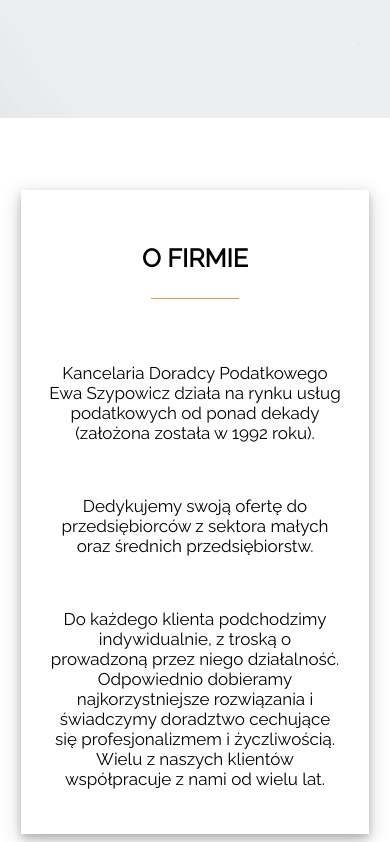
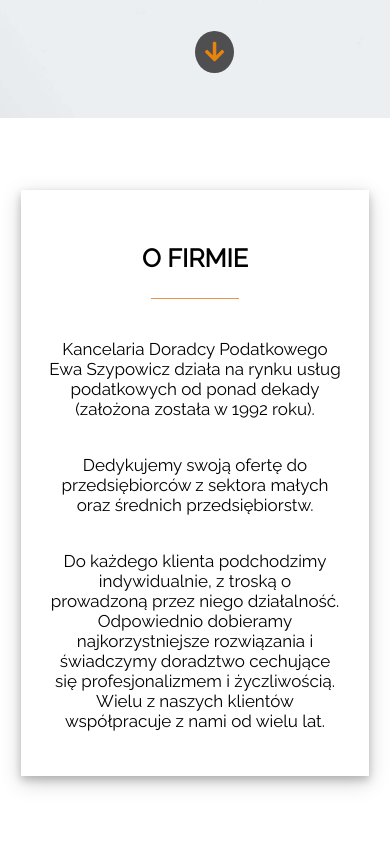
Before and after one commit to Moniaesz/Flexbox_Website, a website: page index.html in a window 390 px wide. Shown: the part 726-1568 px from the top of the page. Drawn offline with Linux system fonts and the light colour scheme.

Commit message:
Arrow icon

```diff
--- a/index.html
+++ b/index.html
@@ -37,6 +37,10 @@
       <div class="hero-text">
         <h1>Kancelaria Doradcy Podatkowego </br><span class="name-color">Ewa Szypowicz</span></h1>
         <h4>Rodzinna firma z dobrymi tradycjami</h4>
+        <div class="arrow">
+          <a href="#o-firmie"><i class="fas fa-arrow-down"></i></a>
+
+        </div>
       </div>
     </section>
 
--- a/sass/main.scss
+++ b/sass/main.scss
@@ -113,11 +113,29 @@
   flex-direction: column;
   padding-left: 2rem;
   padding-right: 2rem;
-}
+  }
 
 .hero-text {
   padding-top: 15rem;
 }
+
+.arrow {
+
+
+  i {
+    font-size: 1.6rem;
+    position: absolute;
+    // position: relative;
+    bottom: 2em;
+    background: #4f4f52;
+    padding: 1.2%;
+    border-radius: 100%;
+    color:  #E8830C;
+
+  }
+}
+
+
 
 h1, h4 {
   color: #343436;
@@ -138,6 +156,8 @@
 }
 
 
+
+
 /*
 * === OFIRMIE SECTION ===
 */
@@ -147,6 +167,7 @@
 
   p {
     font-size: 20px;
+    margin-top: 0;
   }
 }
 
@@ -156,7 +177,7 @@
 
   hr {
     width: 20%;
-    margin-bottom: 4rem;
+    margin-bottom: 2.5rem;
     height: 1.5px;
     background-color: #E8954C;
     border: 0;
@@ -530,6 +551,12 @@
     width: 100%;
     box-shadow: 0 4px 2px -2px rgba(0,0,0,.2);
   }
+  .arrow {
+    i {
+      font-size: 1.4rem;
+      padding: 2.5%;
+    }
+  }
 }
 
 @media screen and (min-width: 875px) and (max-width: 1488px) {
@@ -583,10 +610,10 @@
     margin-bottom: 4rem;
   }
   .zakres-uslug-content {
-    padding: 2rem 2rem;
+    padding: 8%;
   }
   #zakres-uslug {
-    padding: 4.5rem 2.5rem;
+    padding: 4.5rem 1.5rem;
     ul {
       font-size: 16px;
       line-height: 2rem;
@@ -621,4 +648,9 @@
   aside img {
     margin-right: 12rem;
   }
+  .arrow {
+    i {
+      margin-left: -3%;
+    }
+  }
 }
```
Also changed, not shown: css/main.css.
